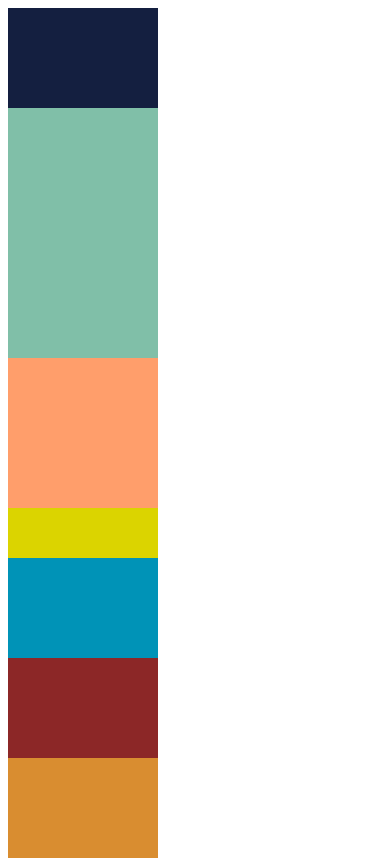
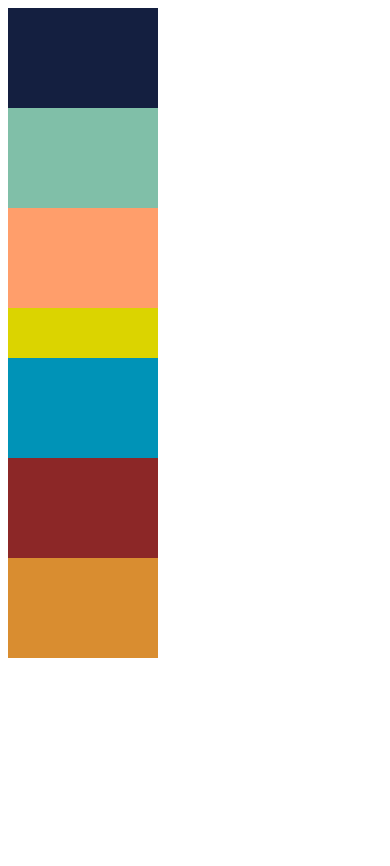
Before and after one commit to Nakamura-Takumi30/curriculum, a plain HTML site: page 1-4/1-4.html in a window 390 px wide. After the commit the page ends 844 px from the top, so only its background shows below. Drawn offline with Linux system fonts and the light colour scheme.

Commit message:
PHP第1章DivPuzzle2
PHP第1章のDivPuzzle2の訂正

```diff
--- a/1-4/smartStyle.css
+++ b/1-4/smartStyle.css
@@ -5,12 +5,14 @@
 
   .green {
     width: 100px;
+    height: 100px;
   }
   .red {
     width: 200px;
   }
   .orange {
     width: 75px;
+    height: 100px;
   }
   .yellow {
     width: 125px;
```
